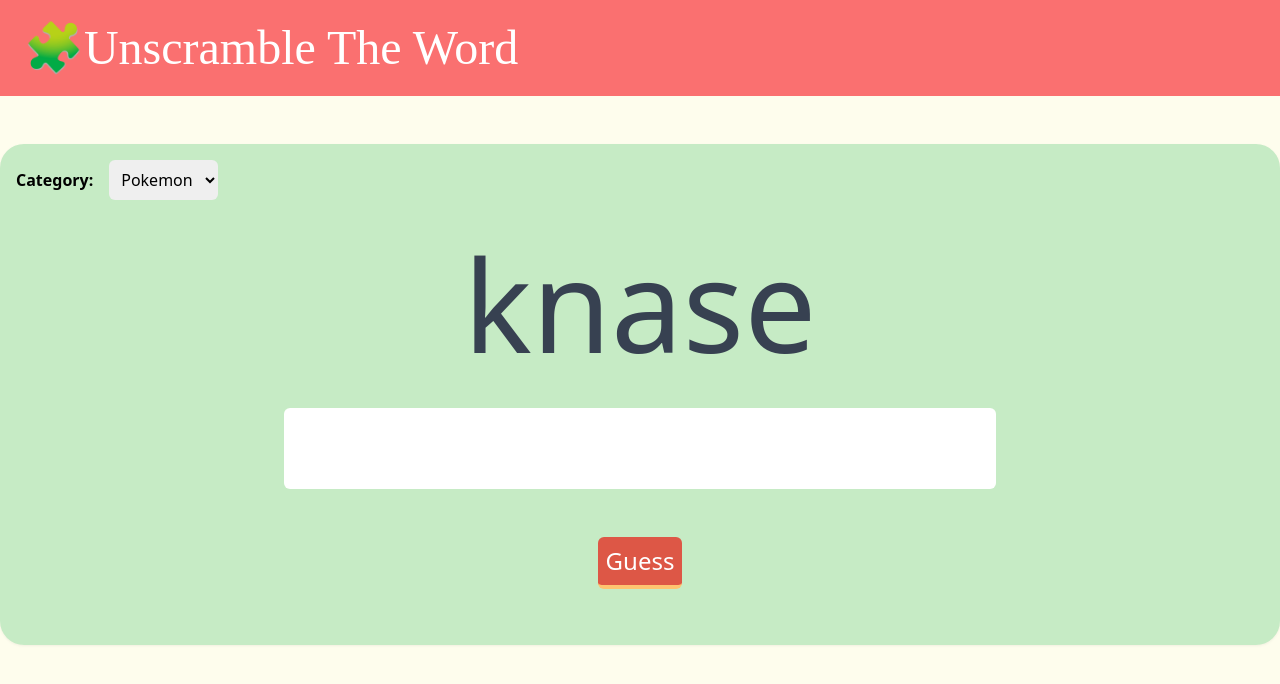
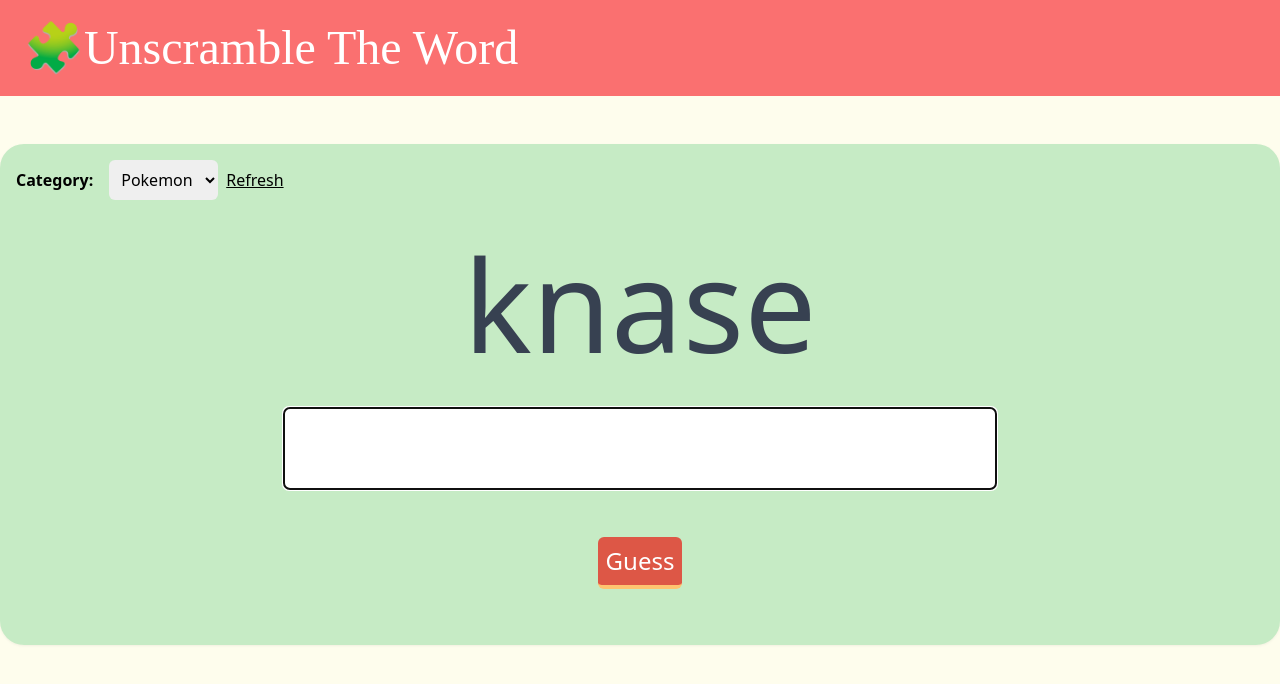
Before and after one commit to jonnochoo/colour-game, a Nuxt app: page /word in a window 1280 px wide. Shown: the top 684 px of the page. Built offline with nearby package versions, Linux system fonts and the light colour scheme; a web font is replaced by a local one.

Commit message:
add refresh

```diff
--- a/pages/word.vue
+++ b/pages/word.vue
@@ -14,6 +14,14 @@
             >
                 <option v-for="w in wordList">{{ w.category }}</option>
             </select>
+            <span
+                ><button
+                    @click="startGame"
+                    class="ml-2 hover:pointer underline"
+                >
+                    Refresh
+                </button></span
+            >
             <div
                 class="flex items-center justify-center mt-10 mb-10 text-9xl text-gray-700"
             >
@@ -22,6 +30,7 @@
             <div v-if="!isCorrect">
                 <div class="flex items-center justify-center mt-10 mb-10">
                     <input
+                        ref="guessInput"
                         class="p-2 block mb-2 rounded rounded-md text-5xl text-center font-thin"
                         v-model="guess"
                         v-on:keyup.enter="onGuessButtonClicked"
@@ -52,6 +61,7 @@
                 </div>
                 <div class="flex items-center justify-center mt-2 mb-4">
                     <button
+                        ref="newGameInput"
                         class="p-2 block rounded-md text-white bg-[#DD5746] text-2xl border-b-4 border-[#FFC470] mx-auto"
                         @click="startGame()"
                     >
@@ -269,6 +279,7 @@ const guess = ref('')
 const wordShown = ref('')
 const isCorrect = ref(false)
 const history = ref([])
+const guessInput = ref(null)
 
 onMounted(() => {
     startGame()
@@ -283,6 +294,7 @@ function startGame() {
     wordShown.value = randomizeWord(wordActual.value)
     history.value = []
     isCorrect.value = false
+    guessInput?.value?.focus()
 }
 
 function onGuessButtonClicked() {
```
